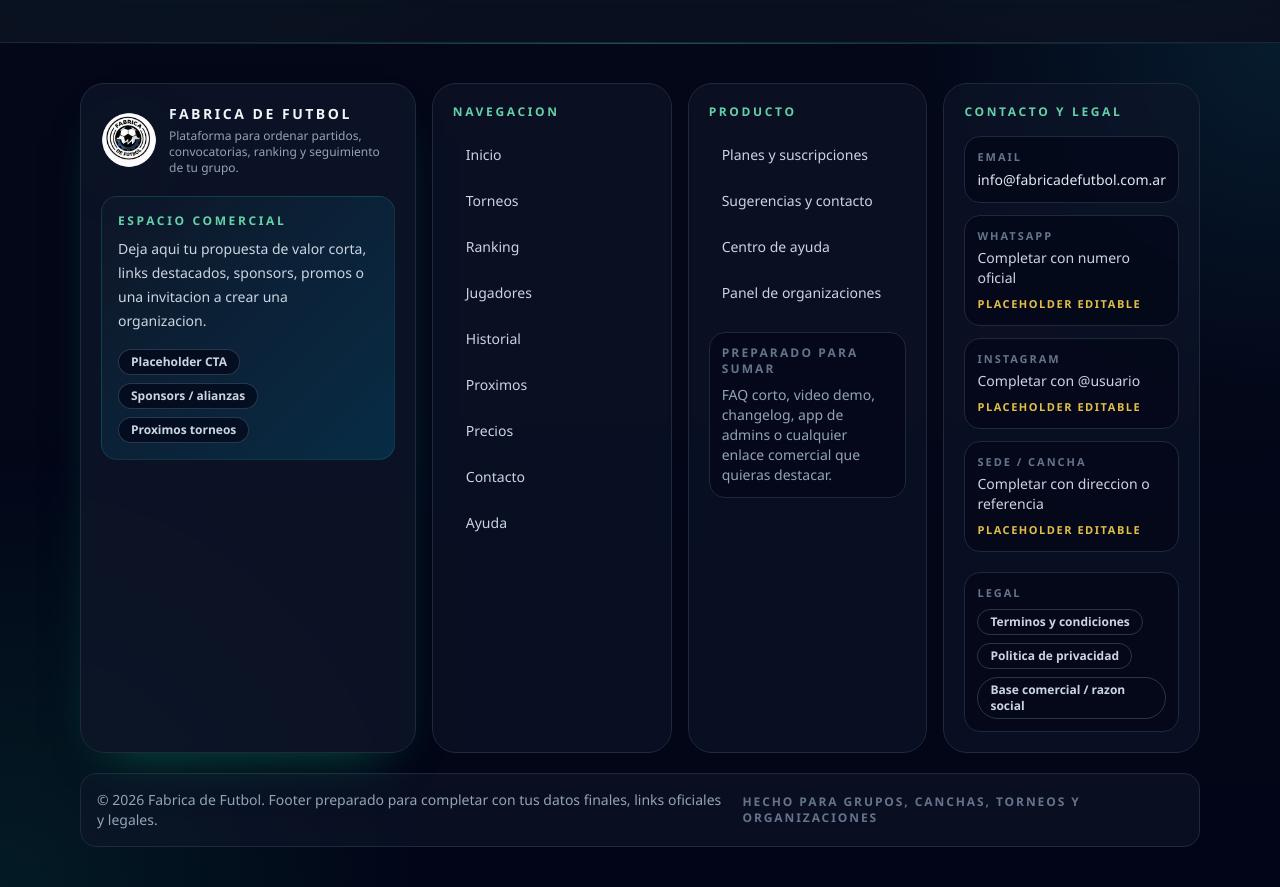
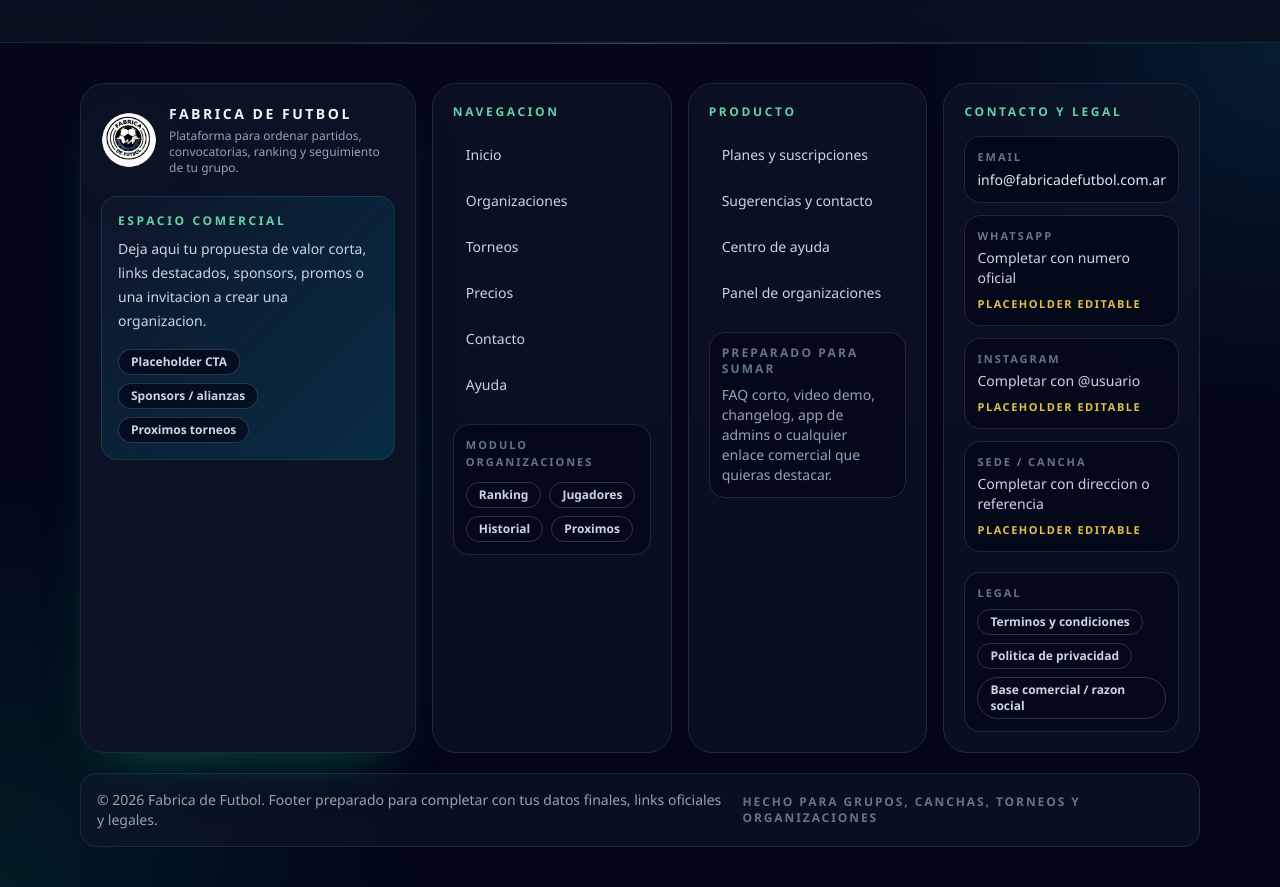
Before and after one commit to christian-sosa/fabricadefutbol, a Next.js app: page / in a window 1280 px wide. Shown: the part 640-1527 px from the top of the page. Built offline with nearby package versions, Linux system fonts and the light colour scheme; no server answers; the database is empty.

Commit message:
fix header

```diff
--- /dev/null
+++ b/src/app/organizations/page.tsx
@@ -0,0 +1,166 @@
+import Link from "next/link";
+
+import { AdPlaceholder } from "@/components/layout/ad-placeholder";
+import { OrganizationSwitcher } from "@/components/layout/organization-switcher";
+import { Card, CardDescription, CardTitle } from "@/components/ui/card";
+import { PlayerAvatar } from "@/components/ui/player-avatar";
+import { withOrgQuery } from "@/lib/org";
+import { getHomeSummary, getViewerAdminOrganizations, resolvePublicOrganization } from "@/lib/queries/public";
+import { formatDateTime } from "@/lib/utils";
+
+const organizationModuleLinks = [
+  {
+    href: "/ranking",
+    title: "Ranking",
+    description: "Tabla completa de rendimiento y posiciones actuales."
+  },
+  {
+    href: "/players",
+    title: "Jugadores",
+    description: "Plantel, foto y estadisticas resumidas por jugador."
+  },
+  {
+    href: "/matches",
+    title: "Historial",
+    description: "Resultados ya jugados con detalle de cada encuentro."
+  },
+  {
+    href: "/upcoming",
+    title: "Proximos",
+    description: "Fechas confirmadas, convocados y detalle del partido."
+  }
+] as const;
+
+export default async function OrganizationsPage({
+  searchParams
+}: {
+  searchParams: Promise<{ org?: string }>;
+}) {
+  const resolvedSearchParams = await searchParams;
+  const [{ organizations, selectedOrganization }, viewerAdminOrganizations] = await Promise.all([
+    resolvePublicOrganization(resolvedSearchParams.org, { defaultContext: "home" }),
+    getViewerAdminOrganizations()
+  ]);
+  const summary = await getHomeSummary(selectedOrganization?.id ?? null);
+
+  return (
+    <div className="space-y-6">
+      <section className="rounded-3xl border border-slate-800 bg-slate-900/75 p-5 shadow-[0_24px_40px_-30px_rgba(16,185,129,0.7)] md:p-8">
+        <p className="text-xs font-semibold uppercase tracking-[0.22em] text-emerald-400">Modulo publico</p>
+        <h1 className="mt-2 text-3xl font-black text-slate-100 md:text-5xl">Organizaciones</h1>
+        <p className="mt-3 max-w-3xl text-sm text-slate-300 md:text-base">
+          Elegi una organizacion y navega su ranking, jugadores, historial y proximos partidos desde un solo lugar.
+        </p>
+
+        <div className="mt-6">
+          <OrganizationSwitcher
+            basePath="/organizations"
+            currentOrganizationSlug={selectedOrganization?.slug}
+            label="Organizaciones publicas"
+            organizations={organizations}
+            quickOrganizations={viewerAdminOrganizations}
+          />
+        </div>
+      </section>
+
+      <AdPlaceholder slot="organizations-top" />
+
+      {selectedOrganization ? (
+        <>
+          <section className="grid gap-4 md:grid-cols-3">
+            <Card>
+              <CardDescription>Organizacion activa</CardDescription>
+              <CardTitle className="mt-1 text-2xl md:text-3xl">{selectedOrganization.name}</CardTitle>
+            </Card>
+            <Card>
+              <CardDescription>Jugadores activos</CardDescription>
+              <CardTitle className="mt-1 text-3xl">{summary.totalPlayers}</CardTitle>
+            </Card>
+            <Card>
+              <CardDescription>Partidos finalizados</CardDescription>
+              <CardTitle className="mt-1 text-3xl">{summary.totalFinishedMatches}</CardTitle>
+            </Card>
+          </section>
+
+          <section className="grid gap-4 md:grid-cols-2 xl:grid-cols-4">
+            {organizationModuleLinks.map((item) => (
+              <Card key={item.href}>
+                <CardTitle>{item.title}</CardTitle>
+                <CardDescription className="mt-2">{item.description}</CardDescription>
+                <Link
+                  className="mt-4 inline-flex text-sm font-semibold text-emerald-300 hover:underline"
+                  href={withOrgQuery(item.href, selectedOrganization.slug)}
+                >
+                  Abrir {item.title.toLowerCase()}
+                </Link>
+              </Card>
+            ))}
+          </section>
+
+          <section className="grid gap-4 lg:grid-cols-2">
+            <Card>
+              <CardTitle>Top jugadores</CardTitle>
+              <CardDescription className="mt-2">
+                Vista rapida del rendimiento actual de {selectedOrganization.name}.
+              </CardDescription>
+              <div className="mt-4 space-y-2">
+                {summary.topPlayers.length ? (
+                  summary.topPlayers.map((player, index) => (
+                    <div
+                      className="flex items-center justify-between rounded-xl border border-slate-800 bg-slate-900 px-3 py-2 text-sm"
+                      key={player.id}
+                    >
+                      <div className="flex items-center gap-3">
+                        <PlayerAvatar name={player.full_name} playerId={player.id} size="sm" />
+                        <span>
+                          #{index + 1} {player.full_name}
+                        </span>
+                      </div>
+                      <span className="font-semibold text-emerald-300">{Number(player.current_rating).toFixed(2)}</span>
+                    </div>
+                  ))
+                ) : (
+                  <p className="text-sm text-slate-400">Todavia no hay jugadores activos cargados.</p>
+                )}
+              </div>
+            </Card>
+
+            <Card>
+              <CardTitle>Proximos confirmados</CardTitle>
+              <CardDescription className="mt-2">
+                Acceso rapido a los partidos ya programados de la organizacion.
+              </CardDescription>
+              <div className="mt-4 space-y-2">
+                {summary.upcomingMatches.length ? (
+                  summary.upcomingMatches.map((match) => (
+                    <Link
+                      className="flex items-center justify-between rounded-xl border border-slate-800 bg-slate-900 px-3 py-2 text-sm transition hover:border-slate-600 hover:bg-slate-800"
+                      href={withOrgQuery(`/matches/${match.id}`, selectedOrganization.slug)}
+                      key={match.id}
+                    >
+                      <span>
+                        {match.modality} - {formatDateTime(match.scheduled_at)}
+                      </span>
+                      <span className="font-semibold text-emerald-300">Ver detalle</span>
+                    </Link>
+                  ))
+                ) : (
+                  <p className="text-sm text-slate-400">No hay partidos confirmados proximos.</p>
+                )}
+              </div>
+            </Card>
+          </section>
+        </>
+      ) : (
+        <Card>
+          <CardTitle>No hay organizaciones publicas cargadas</CardTitle>
+          <CardDescription>
+            Cuando exista al menos una organizacion publica, desde aqui vas a poder navegar todo su contenido.
+          </CardDescription>
+        </Card>
+      )}
+
+      <AdPlaceholder slot="organizations-bottom" />
+    </div>
+  );
+}
--- a/src/components/layout/site-footer.tsx
+++ b/src/components/layout/site-footer.tsx
@@ -4,7 +4,7 @@
 import Link from "next/link";
 import { useSearchParams } from "next/navigation";
 
-import { PUBLIC_NAV_ITEMS } from "@/lib/constants";
+import { ORGANIZATION_PUBLIC_NAV_ITEMS, PRIMARY_PUBLIC_NAV_ITEMS } from "@/lib/constants";
 import { withOrgQuery } from "@/lib/org";
 import { cn } from "@/lib/utils";
 
@@ -127,7 +127,7 @@
           <section className="rounded-3xl border border-slate-800 bg-slate-900/60 p-5 backdrop-blur-sm">
             <FooterSectionTitle>Navegacion</FooterSectionTitle>
             <nav className="mt-4 space-y-2">
-              {PUBLIC_NAV_ITEMS.map((item) => (
+              {PRIMARY_PUBLIC_NAV_ITEMS.map((item) => (
                 <Link
                   className="block rounded-xl border border-transparent px-3 py-2 text-sm text-slate-300 transition hover:border-slate-700 hover:bg-slate-950/70 hover:text-slate-100"
                   href={withOrgQuery(item.href, organizationId)}
@@ -137,6 +137,23 @@
                 </Link>
               ))}
             </nav>
+
+            <div className="mt-5 rounded-2xl border border-slate-800 bg-slate-950/70 p-3">
+              <p className="text-[11px] font-semibold uppercase tracking-[0.18em] text-slate-500">
+                Modulo Organizaciones
+              </p>
+              <div className="mt-3 flex flex-wrap gap-2">
+                {ORGANIZATION_PUBLIC_NAV_ITEMS.map((item) => (
+                  <Link
+                    className="rounded-full border border-slate-700/80 px-3 py-1 text-xs font-semibold text-slate-300 transition hover:border-slate-500 hover:bg-slate-900"
+                    href={withOrgQuery(item.href, organizationId)}
+                    key={item.href}
+                  >
+                    {item.label}
+                  </Link>
+                ))}
+              </div>
+            </div>
           </section>
 
           <section className="rounded-3xl border border-slate-800 bg-slate-900/60 p-5 backdrop-blur-sm">
--- a/src/components/layout/site-header.tsx
+++ b/src/components/layout/site-header.tsx
@@ -14,7 +14,7 @@
   initialIsAuthenticated?: boolean;
 };
 
-const ORGANIZATION_SECTION_PATHS = ["/ranking", "/players", "/matches", "/upcoming"] as const;
+const ORGANIZATION_SECTION_PATHS = ["/organizations", "/ranking", "/players", "/matches", "/upcoming"] as const;
 
 function isActivePath(currentPath: string, href: string) {
   if (href === "/") {
@@ -66,7 +66,7 @@
 
   const isOrganizationSection = isOrganizationSectionPath(safePathname);
   const shouldShowOrganizationSubnav = mounted && isOrganizationSection;
-  const organizationHubHref = withOrgQuery("/ranking", organizationId);
+  const organizationHubHref = withOrgQuery("/organizations", organizationId);
   const currentOrganizationLabel = organizationId?.trim() ? organizationId.trim() : null;
 
   useEffect(() => {
--- a/src/lib/constants.ts
+++ b/src/lib/constants.ts
@@ -61,8 +61,8 @@
 
 export const PRIMARY_PUBLIC_NAV_ITEMS = [
   { href: "/", label: "Inicio" },
+  { href: "/organizations", label: "Organizaciones" },
   { href: "/tournaments", label: "Torneos" },
-  { href: "/ranking", label: "Organizaciones" },
   { href: "/pricing", label: "Precios" },
   { href: "/feedback", label: "Contacto" },
   { href: "/help", label: "Ayuda" }
```
